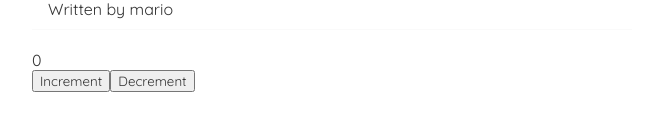
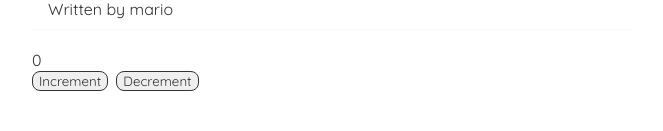
Before and after one commit to Ramon-Encinas/blog-test, a React (Create React App) app: page / in a window 1280 px wide. Shown: the part 383-514 px from the top of the page, without its empty margins (308-971 px from the left). Built offline with nearby package versions, Linux system fonts and the light colour scheme.

Commit message:
Stylized Counter buttons

```diff
--- a/src/index.css
+++ b/src/index.css
@@ -48,3 +48,21 @@
   color: #f1356d;
   margin-bottom: 8px;
 }
+
+.counter button {
+  border-radius: 8px;
+  border: 1px solid;
+  cursor: pointer;
+}
+
+
+.counter button:hover {
+  text-decoration: none;
+  background-color: #f1356d;
+  color: white;
+  border: 1px solid black;
+}
+
+button + button {
+  margin-left: 8px;
+}
```
